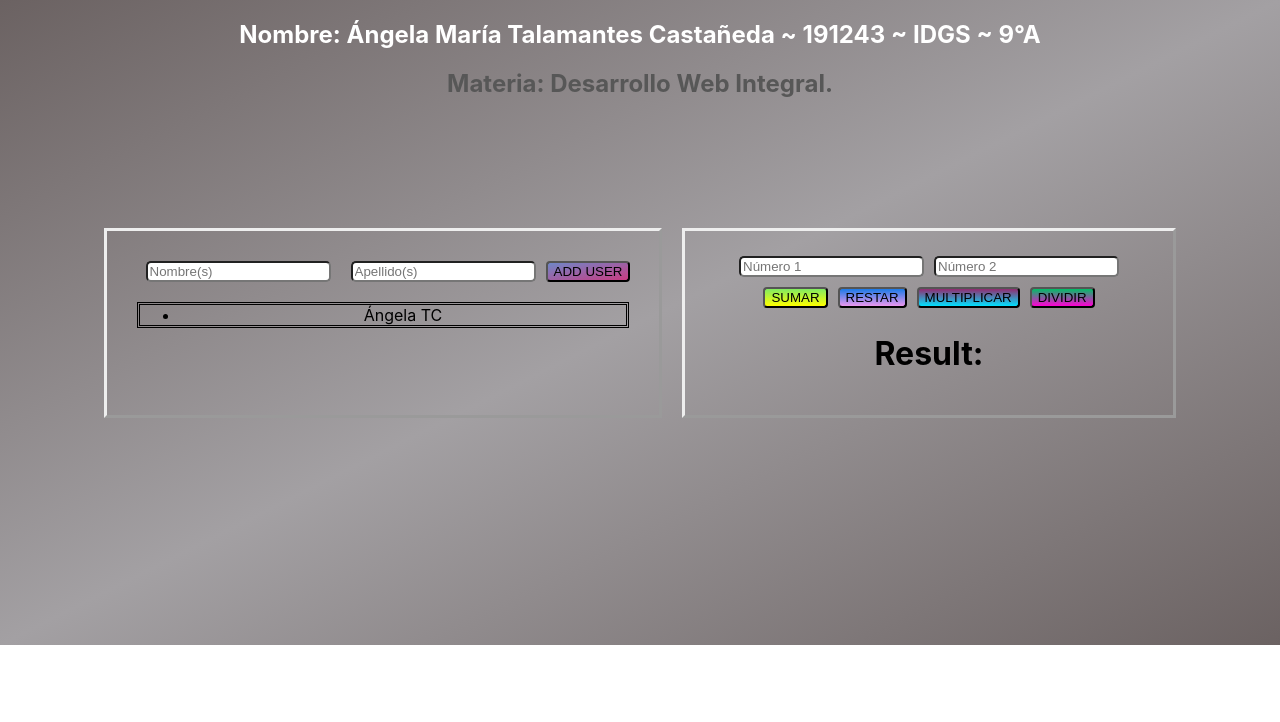
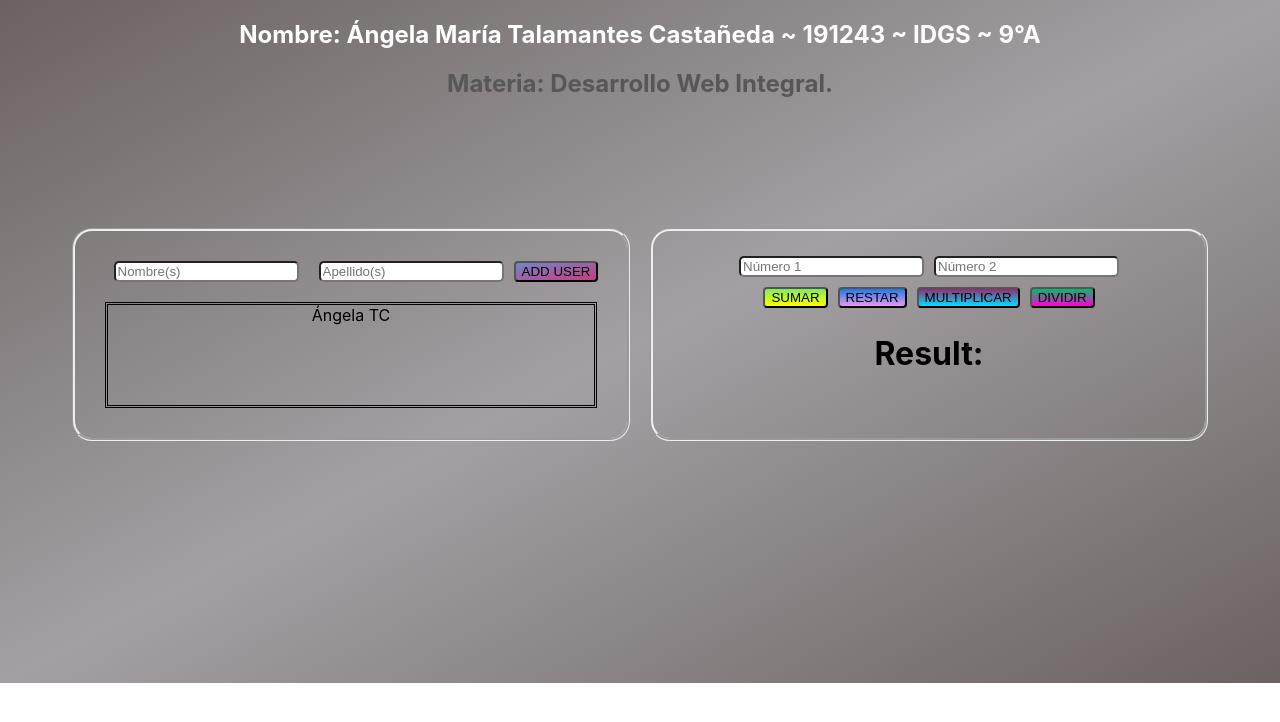
Before and after one commit to AngelaMTC/DWI_Calculadora, a React (Create React App) app: page / in a window 1280 px wide. Shown: the top 722 px of the page. Built offline with nearby package versions, Linux system fonts and the light colour scheme.

Commit message:
---- fix: Se solucionó bug; en la agregación de usuarios. ---- docs: Cambios en la documentación; Agregación de divs y estilos (App.jsx y App.css.)

```diff
--- a/src/App.css
+++ b/src/App.css
@@ -1,15 +1,15 @@
 .App {
   text-align: center;
   background-image: linear-gradient(to bottom right,rgb(107, 98, 98), rgb(163, 160, 163), rgb(107, 98, 98) );
+  height: 683px;
   /* width: 1304px; */
-  height: 645px;
   /* display: flex; */
   /* background-color: #282c34; */
 }
 
 .content {
   display: flex;
-  flex-wrap:wrap;
+ flex-wrap:wrap;
   justify-content: center;
 }
 
@@ -28,23 +28,34 @@
   }
 } */
 
-#Inputs {
-  border-style: outset;
+.Inputs {
+  border-style: groove;
+  padding: 20px;
+  margin: 10px;
+  width: 40% ;
+  border-radius: 20px;
+}
+
+.botones{
+  flex: 1;
+}
+
+.lista {
+  border-style: double;
+  margin: 10px;
+  height: 100px;
+  list-style: none;
+  overflow: hidden;
+  overflow: scroll;
+  flex-wrap: wrap;
+}
+
+#Inputs2 {
+  border-style: groove;
   padding: 20px;
   margin: 10px;
   width: 40%;
-}
-
-#ul {
-  border-style: double;
-  margin: 10px;
-}
-
-#Inputs2 {
-  border-style: outset;
-  padding: 20px;
-  margin: 10px;
-  width: 35%;
+  border-radius: 20px;
 }
 
 #InName {
@@ -128,3 +139,8 @@
     transform: rotate(360deg);
   }
 } */
+
+
+.textName{
+ list-style: none;
+}
--- a/src/App.jsx
+++ b/src/App.jsx
@@ -12,7 +12,7 @@ function App() {
       name: "Ángela",
       lastName: "TC",
       counter: 0,
-    },
+    }
   ]);
 
 // Funciones:
@@ -41,14 +41,14 @@ function App() {
 
 
   return (
+
     <div className="App">
       <div className="content">
       <div className="subject">
       <h2 className='textName' id="textN">Nombre: {student}</h2>
       <h2 className='textName' id="textM">Materia: {subject}</h2>
       </div>
-
-      <div id="Inputs">
+      <div className="Inputs">
       <input
         id="InName"
         type="text"
@@ -58,6 +58,8 @@ function App() {
           setName(event.target.value);
         }}
       />
+
+
       <input
         id="InApe"
         type="text"
@@ -79,13 +81,14 @@ function App() {
       >
         ADD USER
       </button>
-      <ul id="ul">
+        <div className="lista">
         {people.map((people, idx) => (
           <li key={idx} id={idx}>{`${people.name} ${people.lastName}`}</li>
         ))}
-      </ul>
       </div>
 
+
+      </div>
       {/* / */}
 
           <div id="Inputs2">
@@ -100,6 +103,7 @@ function App() {
         }}/>
 
         {/* Botones */}
+        <div className="botones">
         <button id="BtnSumar" onClick={() => {setCounter(numberOne + numberTwo)}}>SUMAR</button>
         <button id="BtnRestar" onClick={() => {setCounter(numberOne - numberTwo)}}>RESTAR</button>
         <button id="BtnMultiplicar" onClick={() => {setCounter(numberOne * numberTwo)}}>MULTIPLICAR</button>
@@ -111,7 +115,7 @@ function App() {
           }
 
         }}>DIVIDIR</button>
-
+        </div>
 
         {/* <button onClick={() => {setCounter((current) => ({
           ...current === +numberOne + +numberTwo,
@@ -138,8 +142,7 @@ function App() {
         <h1 className='textRed'> Result: {counter}</h1>
           </div>
           </div>
-
-    </div>
+          </div>
 
   );
 
```
